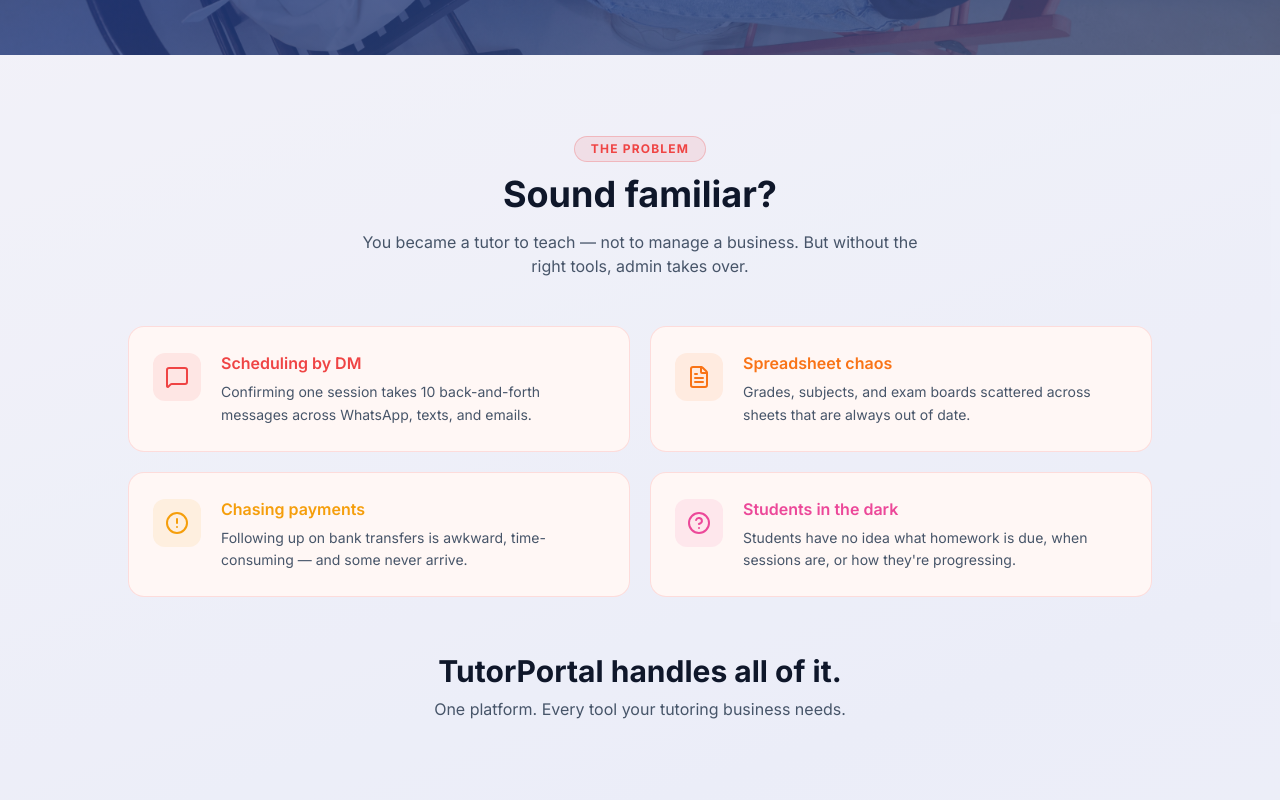
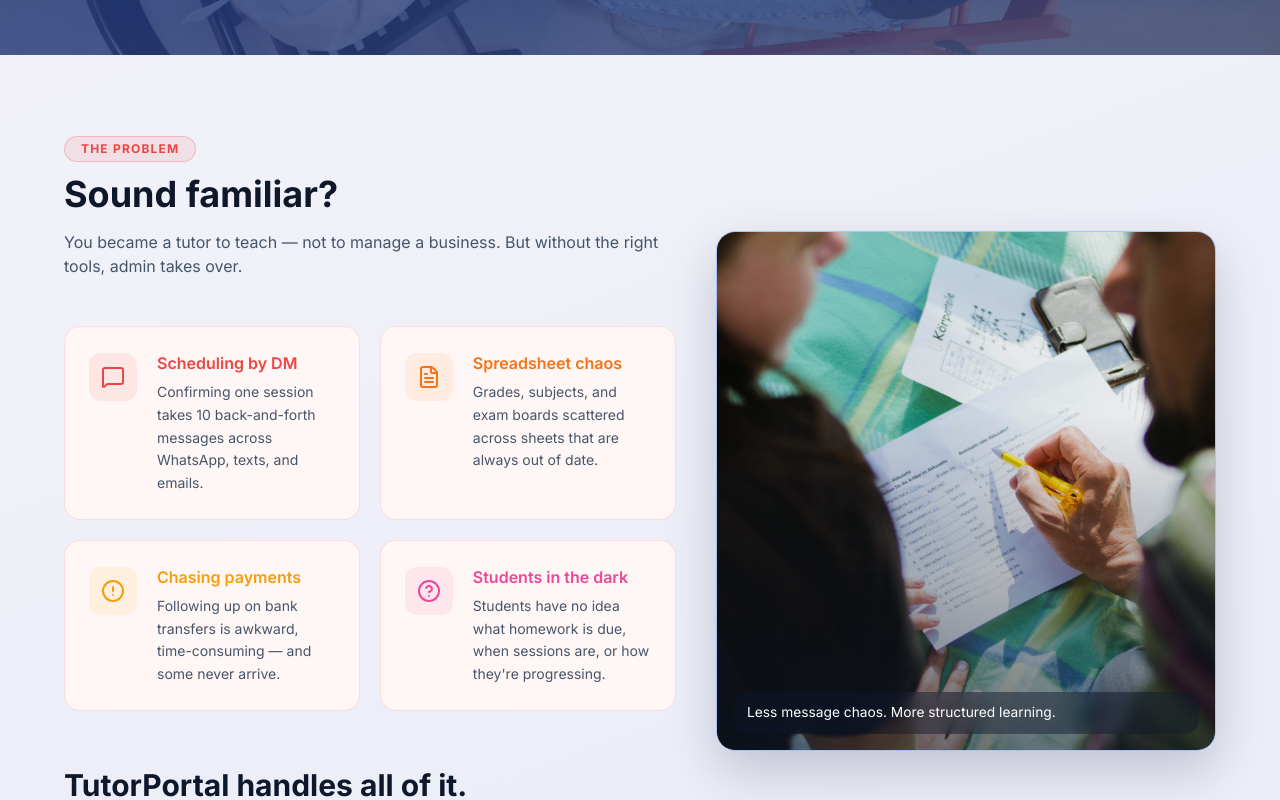
Before and after one commit to ajamidar/tutorportal, a Next.js app: page / in a window 1280 px wide. Shown: the part 720-1520 px from the top of the page. Built offline with nearby package versions, Linux system fonts and the light colour scheme; no server answers.

Commit message:
Image integration on the landing page.

```diff
--- a/app/landing-page.tsx
+++ b/app/landing-page.tsx
@@ -2,6 +2,7 @@
 
 import { useState, useEffect } from 'react';
 import Link from 'next/link';
+import Image from 'next/image';
 import {
   CalendarDays, BookOpen, CreditCard, ChevronRight, GraduationCap,
   Users, BarChart3, CheckCircle2, Sparkles, ArrowRight, Moon, Sun,
@@ -230,6 +231,24 @@
         .pain-card{transition:transform .22s,box-shadow .22s;}
         .pain-card:hover{transform:translateY(-3px);box-shadow:0 12px 32px rgba(239,68,68,0.12);}
 
+        .section-photo{
+          position:relative;overflow:hidden;border-radius:1.2rem;
+          border:1px solid var(--photo-border);
+          box-shadow:0 20px 52px rgba(15,23,42,0.2);
+          min-height:260px;
+        }
+        .section-photo::after{
+          content:'';position:absolute;inset:0;
+          background:linear-gradient(180deg, rgba(15,23,42,0.04) 35%, rgba(15,23,42,0.55) 100%);
+          pointer-events:none;
+        }
+        .section-photo-caption{
+          position:absolute;left:1rem;right:1rem;bottom:1rem;z-index:1;
+          border-radius:.9rem;padding:.75rem .9rem;
+          background:rgba(15,23,42,0.45);backdrop-filter:blur(8px);
+          color:#fff;font-size:.86rem;line-height:1.3;
+        }
+
         .toggle-btn{transition:background .2s,border-color .2s,color .2s,transform .15s;}
         .toggle-btn:hover{transform:scale(1.08);}
         .cta-link{transition:opacity .15s,transform .15s;}
@@ -367,17 +386,21 @@
 
         {/* ── PAIN ── */}
         <section className="relative z-10 px-6 py-20" style={{ background: t.painBg }}>
-          <div className="mx-auto max-w-5xl">
-            <div className="mb-3 text-center" data-animate>
+          <div
+            className="mx-auto grid max-w-6xl gap-10 lg:grid-cols-[1.1fr_0.9fr]"
+            style={{ '--photo-border': t.cardHoverBorder } as React.CSSProperties}
+          >
+            <div>
+              <div className="mb-3 text-center lg:text-left" data-animate>
                 <span className="inline-block rounded-full border px-4 py-1 text-xs font-bold uppercase tracking-widest"
                   style={{ background: 'rgba(239,68,68,0.1)', borderColor: 'rgba(239,68,68,0.25)', color: '#ef4444' }}>
                   The problem
                 </span>
               </div>
-            <h2 className="mb-4 text-center text-3xl font-bold sm:text-4xl" data-animate style={{ color: t.painHeadline }}>
+              <h2 className="mb-4 text-center text-3xl font-bold sm:text-4xl lg:text-left" data-animate style={{ color: t.painHeadline }}>
                 Sound familiar?
               </h2>
-            <p className="mx-auto mb-12 max-w-xl text-center" data-animate style={{ color: t.painText }}>
+              <p className="mx-auto mb-12 max-w-xl text-center lg:mx-0 lg:max-w-none lg:text-left" data-animate style={{ color: t.painText }}>
                 You became a tutor to teach — not to manage a business. But without the right tools, admin takes over.
               </p>
               <div className="grid gap-5 sm:grid-cols-2">
@@ -396,11 +419,25 @@
                   </div>
                 ))}
               </div>
-            <div className="mt-14 text-center" data-animate>
+              <div className="mt-14 text-center lg:text-left" data-animate>
                 <p className="text-2xl font-bold sm:text-3xl" style={{ color: t.painHeadline }}>
                   TutorPortal handles all of it.
                 </p>
                 <p className="mt-2" style={{ color: t.painText }}>One platform. Every tool your tutoring business needs.</p>
+              </div>
+            </div>
+
+            <div data-animate data-dir="right" className="section-photo h-[280px] sm:h-[340px] lg:sticky lg:top-24 lg:h-[520px]">
+              <Image
+                src="/landing1.jpg"
+                alt="Tutor and student reviewing study progress"
+                fill
+                sizes="(max-width: 1024px) 100vw, 42vw"
+                className="object-cover"
+              />
+              <div className="section-photo-caption">
+                Less message chaos. More structured learning.
+              </div>
             </div>
           </div>
         </section>
@@ -454,8 +491,25 @@
 
         {/* ── HOW IT WORKS ── */}
         <section className="relative z-10 px-6 py-20" style={{ background: t.painBg }}>
-          <div className="mx-auto max-w-2xl">
-            <div className="mb-14 text-center" data-animate>
+          <div
+            className="mx-auto grid max-w-6xl items-start gap-10 lg:grid-cols-[0.9fr_1.1fr]"
+            style={{ '--photo-border': t.cardHoverBorder } as React.CSSProperties}
+          >
+            <div data-animate data-dir="left" className="section-photo h-[280px] sm:h-[360px] lg:h-[520px]">
+              <Image
+                src="/landing2.jpg"
+                alt="Tutor planning a student learning schedule"
+                fill
+                sizes="(max-width: 1024px) 100vw, 40vw"
+                className="object-cover"
+              />
+              <div className="section-photo-caption">
+                Plan weeks ahead, then run lessons without admin friction.
+              </div>
+            </div>
+
+            <div>
+              <div className="mb-14 text-center lg:text-left" data-animate>
                 <p className="text-xs font-semibold uppercase tracking-widest" style={{ color: t.sectionLabel }}>Get up and running</p>
                 <h2 className="mt-2 text-3xl font-bold sm:text-4xl" style={{ color: t.sectionH2 }}>Ready in minutes</h2>
                 <p className="mt-3" style={{ color: t.sectionP }}>No setup headaches. You can have your first session booked within the hour.</p>
@@ -478,6 +532,7 @@
                     </div>
                   </div>
                 ))}
+              </div>
             </div>
           </div>
         </section>
--- a/app/landing/HeroSection.tsx
+++ b/app/landing/HeroSection.tsx
@@ -17,17 +17,17 @@
  * To swap the hero image, replace /public/hero-bg.jpg.
  */
 export function HeroSection({ t, dark }: Props) {
-  const [typed,    setTyped]    = useState('');
+  const [typed, setTyped] = useState('');
   const [deleting, setDeleting] = useState(false);
 
   useEffect(() => {
     let id: ReturnType<typeof setTimeout>;
     if (!deleting) {
       if (typed.length < TYPED_WORD.length) id = setTimeout(() => setTyped(TYPED_WORD.slice(0, typed.length + 1)), 110);
-      else                                   id = setTimeout(() => setDeleting(true), 2200);
+      else id = setTimeout(() => setDeleting(true), 2200);
     } else {
       if (typed.length > 0) id = setTimeout(() => setTyped(typed.slice(0, -1)), 65);
-      else                   id = setTimeout(() => setDeleting(false), 400);
+      else id = setTimeout(() => setDeleting(false), 400);
     }
     return () => clearTimeout(id);
   }, [typed, deleting]);
--- a/app/landing/PainSection.tsx
+++ b/app/landing/PainSection.tsx
@@ -6,7 +6,7 @@
 /** "Sound familiar?" section — lists common tutor pain points. Add/edit pains in data.ts. */
 export function PainSection({ t }: Props) {
   return (
-    <section className="relative z-10 px-6 py-20" style={{ background: t.painBg }}>
+    <section className="relative z-10 px-6 !bg-black py-20">
       <div className="mx-auto max-w-5xl">
         <div className="mb-3 text-center" data-animate>
           <span
```
Also changed, not shown: public/landing1.jpg (added), 1 other file (tests, documents, lock files or other folders). Lines whose indentation alone changed are shown as unchanged.
